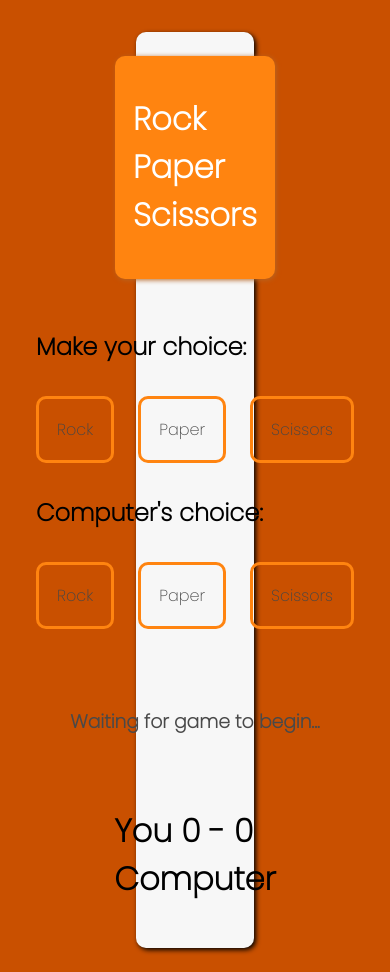
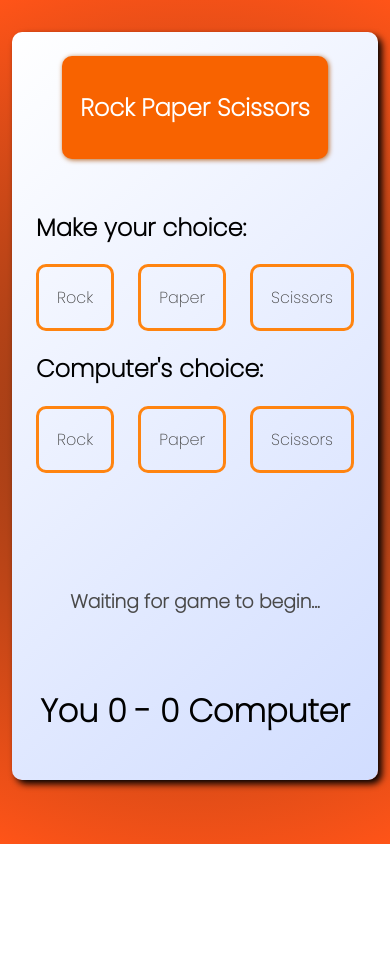
Before and after one commit to BZAgustin/rock-paper-scissors, a plain HTML site: page index.html in a window 390 px wide. After the commit the page ends 844 px from the top, so only its background shows below. Drawn offline with Linux system fonts and the light colour scheme.

Commit message:
- Add gradient backgrounds - Add responsive rule for mobile browsers - Fix missing flex on body

```diff
--- a/script.js
+++ b/script.js
@@ -111,8 +111,6 @@ function highlightChoices(e, botChoice) {
         pScissors.style.backgroundColor = "#ffcc6e";
     }
 
-    // a bit of delay for the bot choice
-   setTimeout(() => {
     if(botChoice === 'rock') {
         cRock.style.border = "3px solid #fd6017";
         cRock.style.backgroundColor = "#ffcc6e";
@@ -123,7 +121,6 @@ function highlightChoices(e, botChoice) {
         cScissors.style.border = "3px solid #fd6017";
         cScissors.style.backgroundColor = "#ffcc6e";
     }
-   }, 200);
 }
 
 function refreshItems() {
--- a/style.css
+++ b/style.css
@@ -1,20 +1,36 @@
 @import url('https://fonts.googleapis.com/css2?family=Poppins:wght@200&family=Roboto+Condensed:wght@300&display=swap');
 
+@media only screen and (max-width: 670px) {
+
+    header h1 {
+        font-size: 24px;
+    }
+}
+
+h1 {
+    font-size: 2rem;
+}
+
 body {
-    background-color: rgb(201, 80, 0);
+    background: rgb(122,53,22);
+    background: radial-gradient(circle, rgba(122,53,22,1) 6%, rgba(255,84,24,1) 100%);
     padding: 24px 128px;
+    display: flex;
+    justify-content: center;
+    align-items: center;
 }
 
 .wrapper {
     padding: 24px;
-    background-color: rgb(247, 247, 247);
+    background: rgb(255,255,255);
+    background: linear-gradient(138deg, rgba(255,255,255,1) 0%, rgba(209,221,255,1) 100%);
     display: flex;
     flex-direction: column;
     align-items: center;
     height: 100%;
     font-family: 'Poppins', 'Roboto Condensed', sans-serif;
     border-radius: 10px;
-    box-shadow: 2px 2px 5px black;
+    box-shadow: 4px 4px 7px black;
 }
 
 html {
@@ -22,7 +38,7 @@ html {
 }
 
 header {
-    background-color: #ff8410;
+    background-color: #f86300;
     padding: 18px;
     border-radius: 10px;
     box-shadow: 1px 1px 5px rgb(182, 103, 38);
@@ -34,7 +50,6 @@ header {
     height: 60vh;
     flex-direction: column;
     justify-content: center;
-    gap: 12px;
 }
 
 .card-container {
@@ -62,7 +77,7 @@ header {
 }
 
 .notification {
-    padding-top: 48px;
+    padding-top: 30%;
     color: rgb(73, 73, 73);
     text-align: center;
     font-weight: bold;
```
